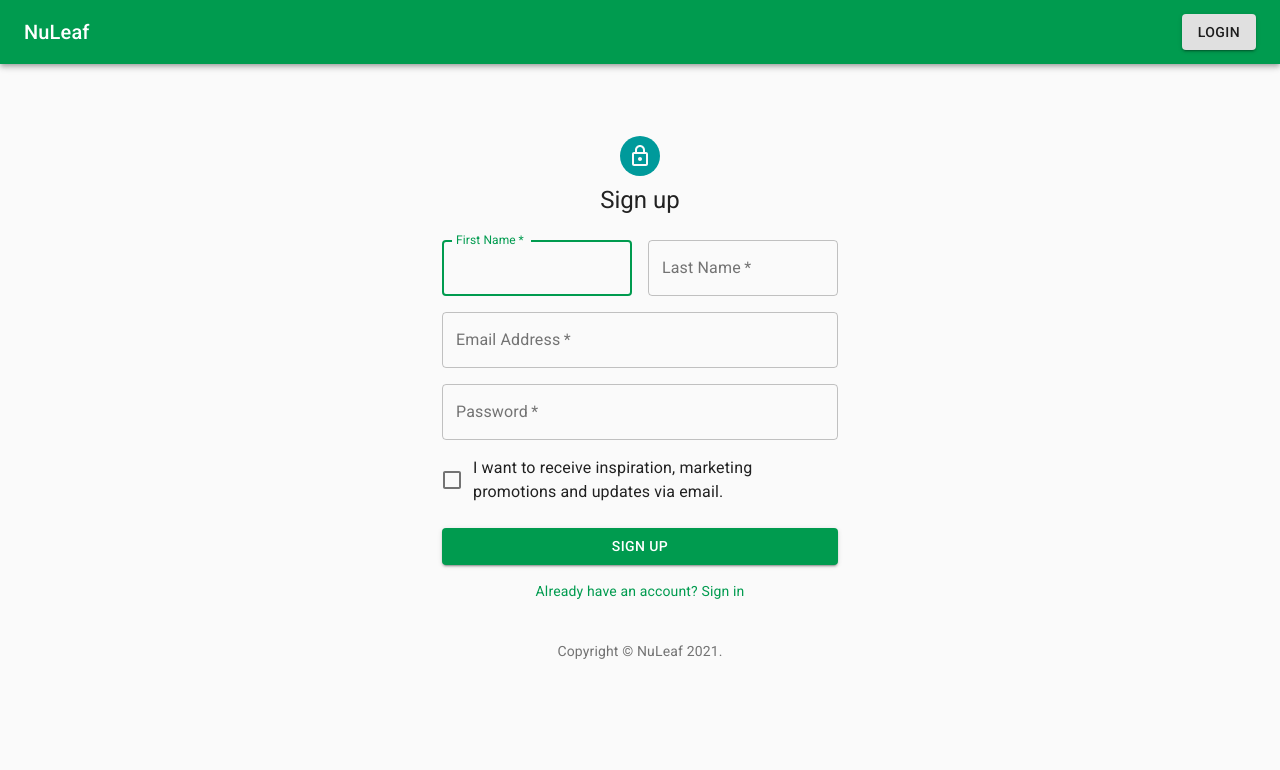
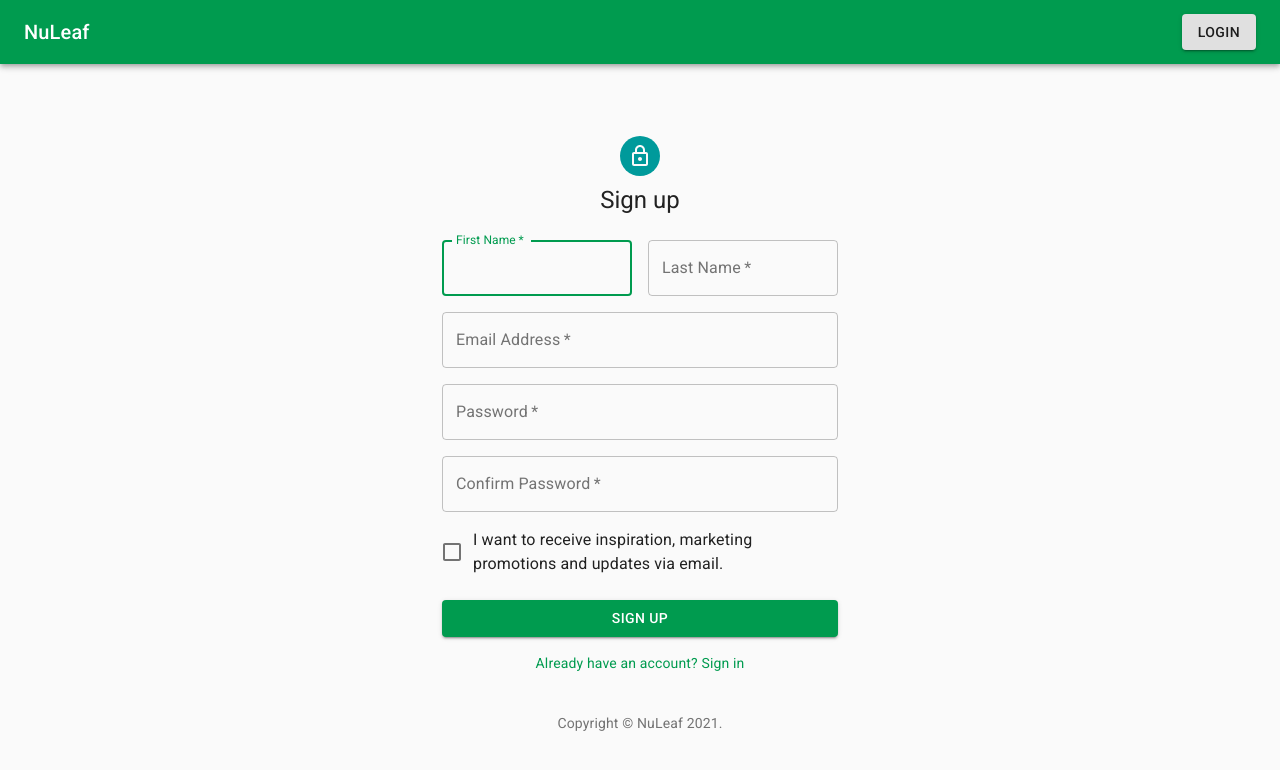
Before and after one commit to thirionlogan/nu-leaf, a React app: page /register in a window 1280 px wide. Shown: the top 770 px of the page. Built offline with nearby package versions, Linux system fonts and the light colour scheme.

Commit message:
#2 added confirm password textbox

```diff
--- a/src/components/RegistrationPage/RegistrationPage.js
+++ b/src/components/RegistrationPage/RegistrationPage.js
@@ -94,6 +94,18 @@ export default function RegistrationPage() {
               />
             </Grid>
             <Grid item xs={12}>
+              <TextField
+                variant="outlined"
+                required
+                fullWidth
+                name="password"
+                label="Confirm Password"
+                type="password"
+                id="password"
+                autoComplete="current-password"
+              />
+            </Grid>
+            <Grid item xs={12}>
               <FormControlLabel
                 control={<Checkbox value="allowExtraEmails" color="primary" />}
                 label="I want to receive inspiration, marketing promotions and updates via email."
```
Also changed, not shown: 1 other file (tests, documents, lock files or other folders).
